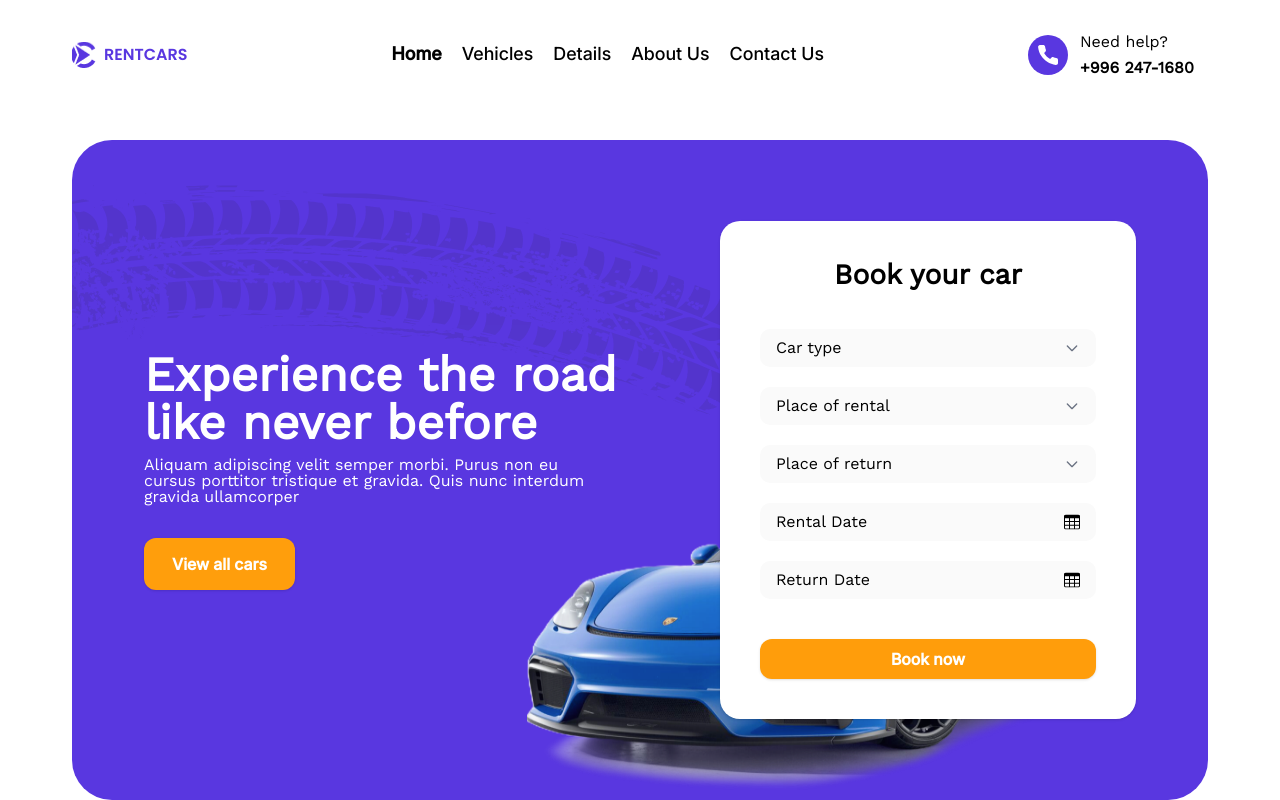
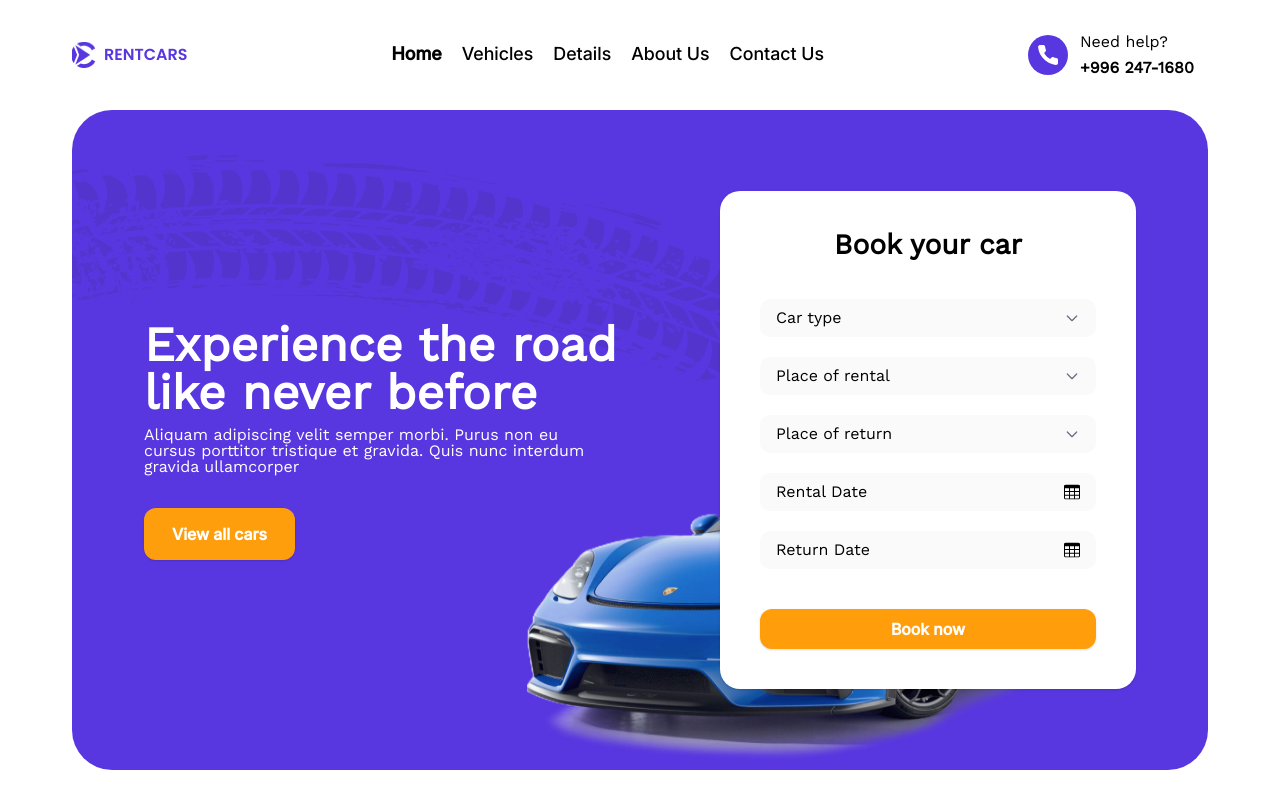
Before and after one commit to RanaMubashirTariq/RentCars-landing-page, a Next.js app: page / in a window 1280 px wide. Built offline with nearby package versions, Linux system fonts and the light colour scheme.

Commit message:
last-thread

```diff
--- a/app/globals.css
+++ b/app/globals.css
@@ -27,7 +27,7 @@
 
 :root {
   --background: #ffffff;
-  --foreground: #171717;
+  --foreground: #ffffff;
 }
 
 @theme inline {
--- a/app/screens/sections/MainHeroSection/MainHeroSection.tsx
+++ b/app/screens/sections/MainHeroSection/MainHeroSection.tsx
@@ -150,7 +150,7 @@ const CustomDropdown2 = ({
 
 
   return (
-    <section className="relative bg-white flex flex-col items-center px-[150px] max-[1500px]:px-[72px] py-0 w-full max-[1100px]:px-[50px] max-[680px]:px-[25px] ">
+    <section className="relative bg-white flex mt-[-30px] flex-col items-center px-[150px] max-[1500px]:px-[72px] py-0 w-full max-[1100px]:px-[50px] max-[680px]:px-[25px]">
       <div className="flex flex-col items-start justify-center w-full h-[660px] max-[1000px]:h-auto bg-[#5937e0] rounded-[40px] overflow-hidden px-[72px] max-[1000px]:py-5 relative   max-[1000px]:px-[40px] max-[1000px]:px-[20px] max-[680px]:px-[10px]  max-[680px]:rounded-[20px]">
         <div className="absolute w-[713px] h-[366px] top-[353px] left-[455px] max-[1000px]:w-[500px] max-[1000px]:h-[200px] max-[1000px]:top-[110px] max-[1000px]:left-[150px] max-[680px]:w-[300px] max-[680px]:h-[150px] max-[680px]:top-[150px] max-[680px]:left-[100px]">
           <img
```
